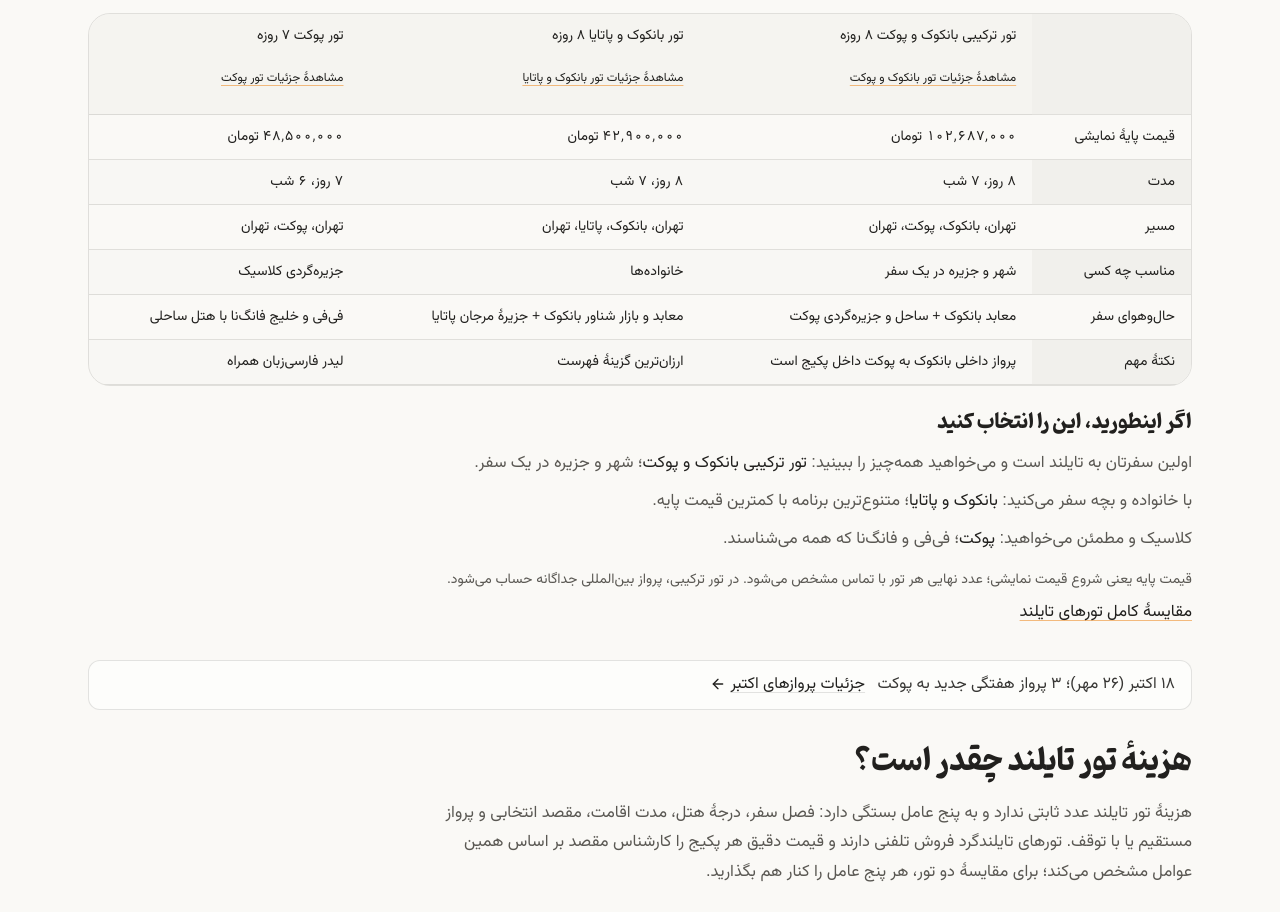
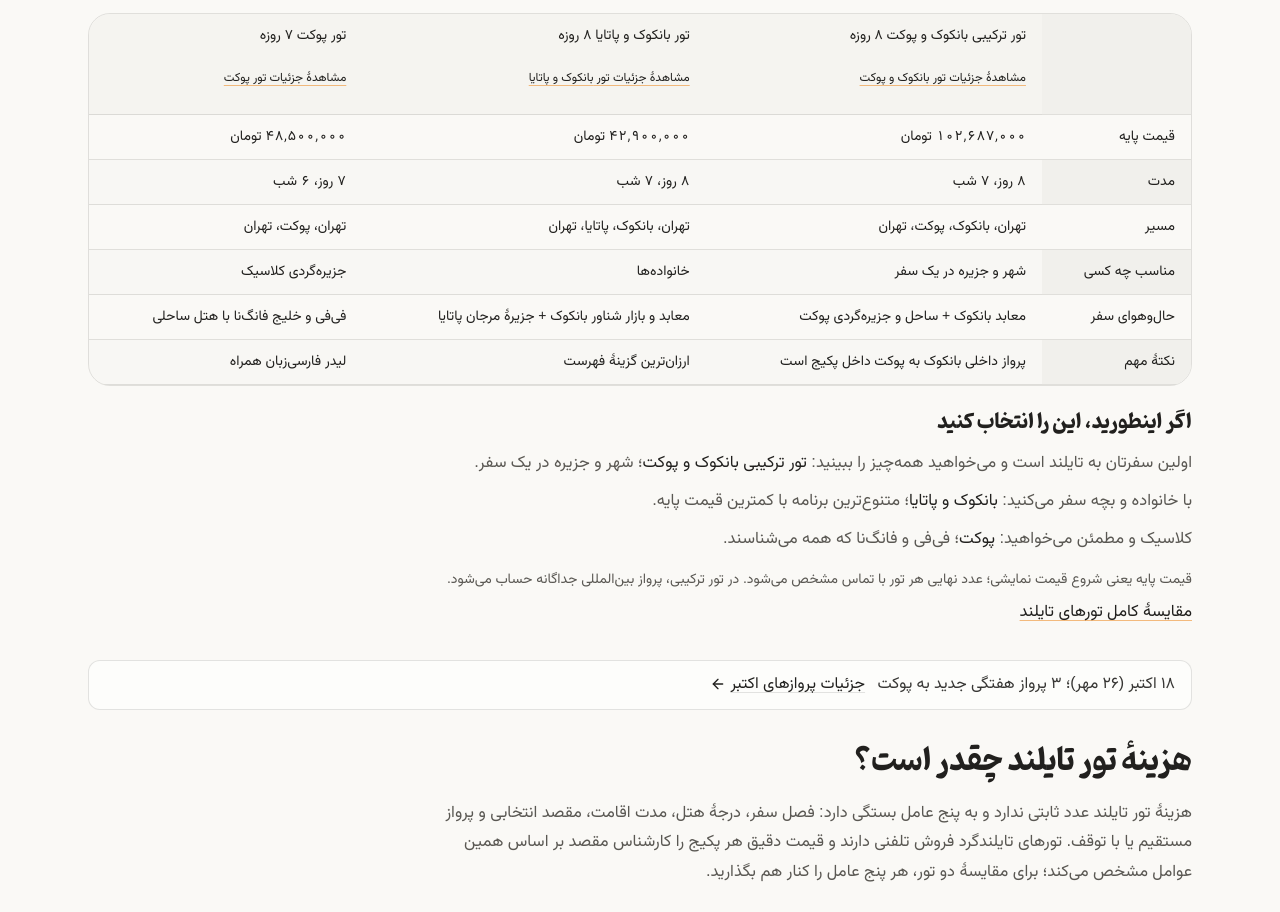
Before and after one commit to masoudroot/thailandgard, a Next.js app in the folder site/: page /tours in a window 1280 px wide. Shown: the part 1905-2817 px from the top of the page. Built offline with nearby package versions, Linux system fonts and the light colour scheme; no server answers; the database is empty; a web font is replaced by a local one.

Commit message:
نبض دیزاین: D-228 سرستون جدول «قیمت پایه» یکدست شد

```diff
--- a/site/app/tours/page.tsx
+++ b/site/app/tours/page.tsx
@@ -141,7 +141,7 @@ export default async function ToursPage() {
             <tbody>
               {[
                 {
-                  label: "قیمت پایهٔ نمایشی",
+                  label: "قیمت پایه",
                   cells: ["۱۰۲٬۶۸۷٬۰۰۰ تومان", "۴۲٬۹۰۰٬۰۰۰ تومان", "۴۸٬۵۰۰٬۰۰۰ تومان"],
                 },
                 {
```
